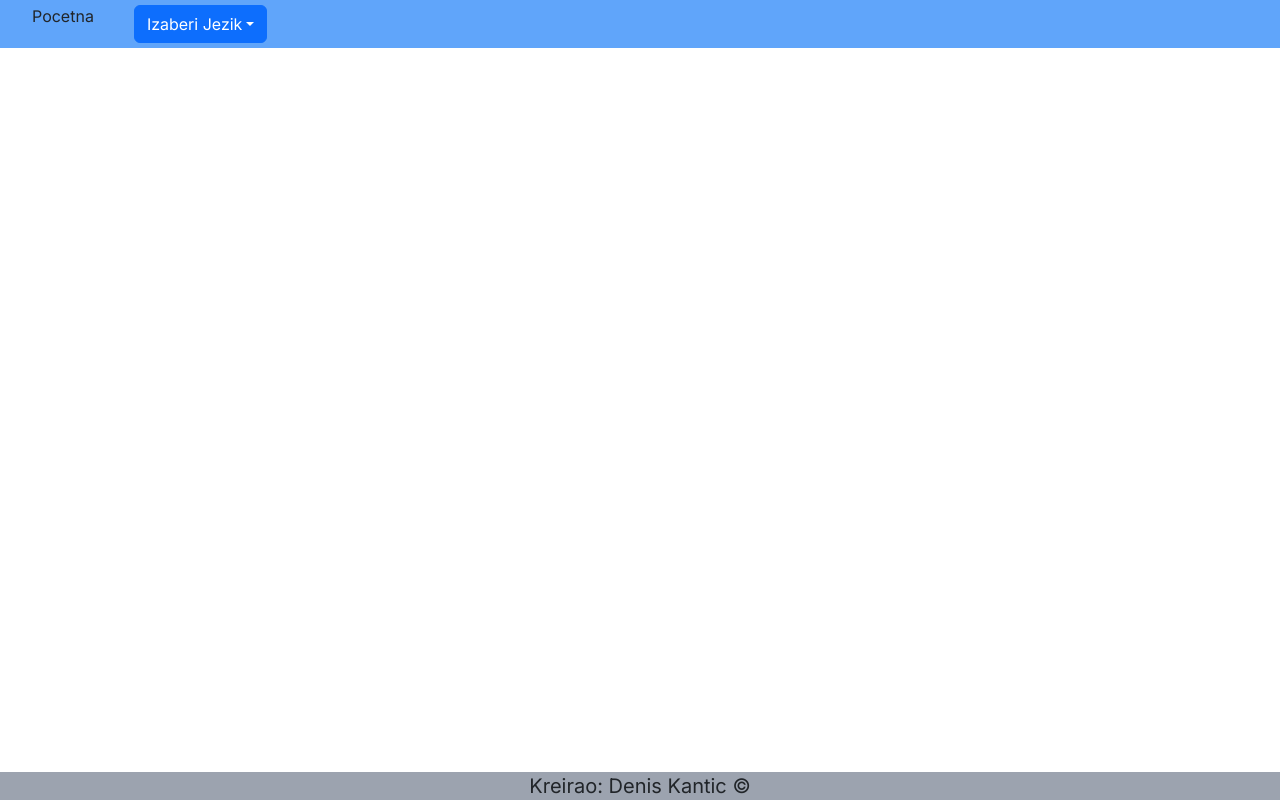
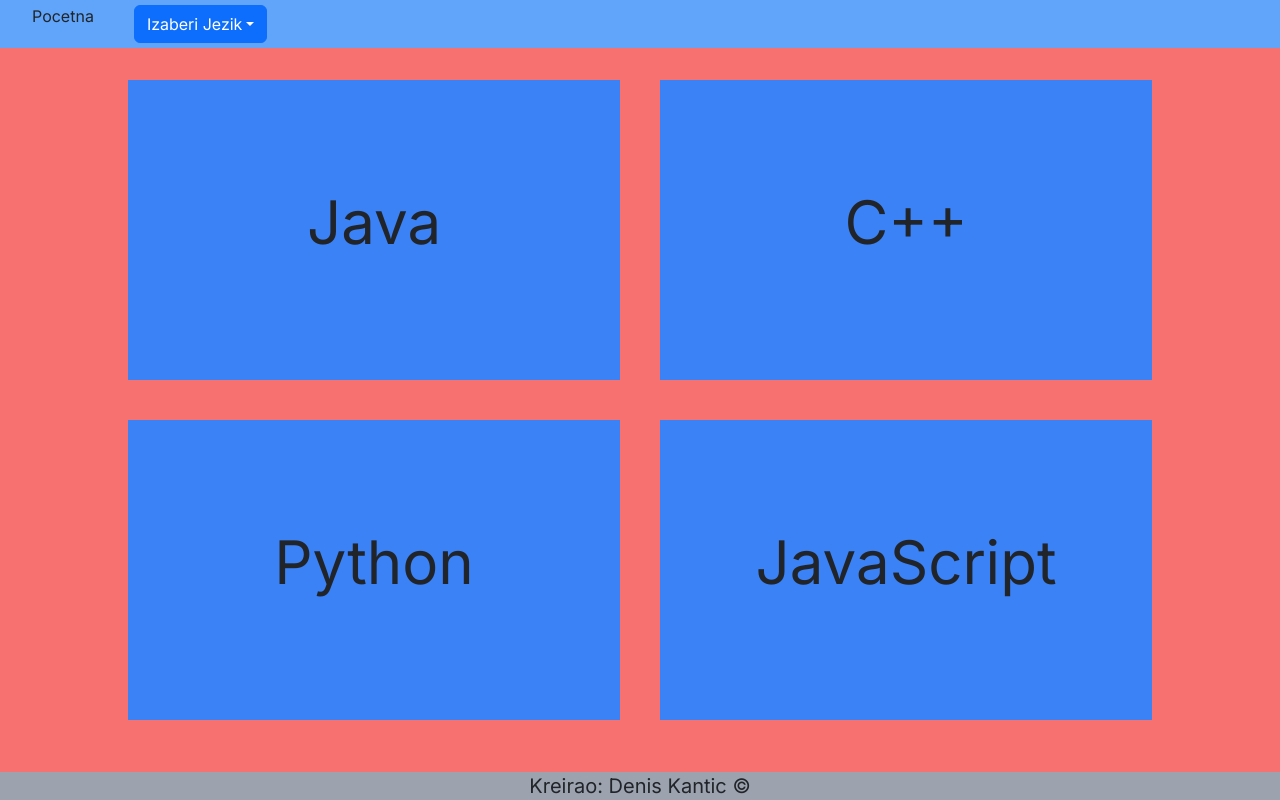
Before and after one commit to DenisKantic/graduate_project_nextJS, a Next.js app: page / in a window 1280 px wide. Built offline with nearby package versions, Linux system fonts and the light colour scheme.

Commit message:
created landing page containing 4 languages

```diff
--- a/app/page.js
+++ b/app/page.js
@@ -2,7 +2,25 @@ import Image from 'next/image'
 
 export default function Home() {
   return (
-   <div>
+   <div className='h-screen bg-red-400 flex justify-center items-center'>
+    <div className='grid grid-cols-2 w-[80%] auto-rows-max gap-10 text-[60px]'>
+        <div className='h-[300px] flex justify-center items-center bg-blue-500'>
+          <p>Java</p>
+        </div>
+
+        <div className='flex justify-center items-center bg-blue-500'>
+          <p>C++</p>
+        </div>
+
+        <div className='h-[300px]  flex justify-center items-center bg-blue-500'>
+          <p>Python</p>
+        </div>
+
+        <div className='flex justify-center items-center bg-blue-500'>
+          <p>JavaScript</p>
+        </div>
+
+    </div>
    </div>
   )
 }
```
